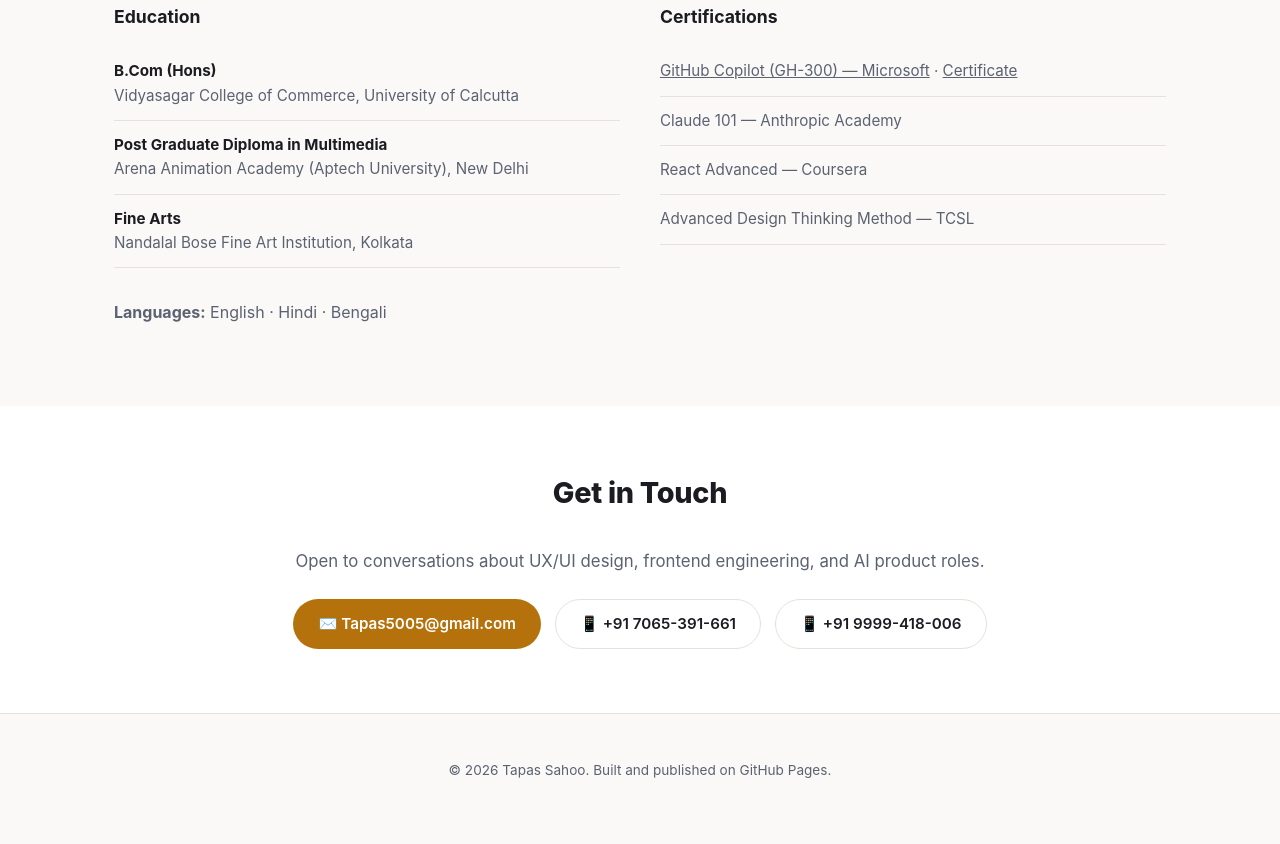
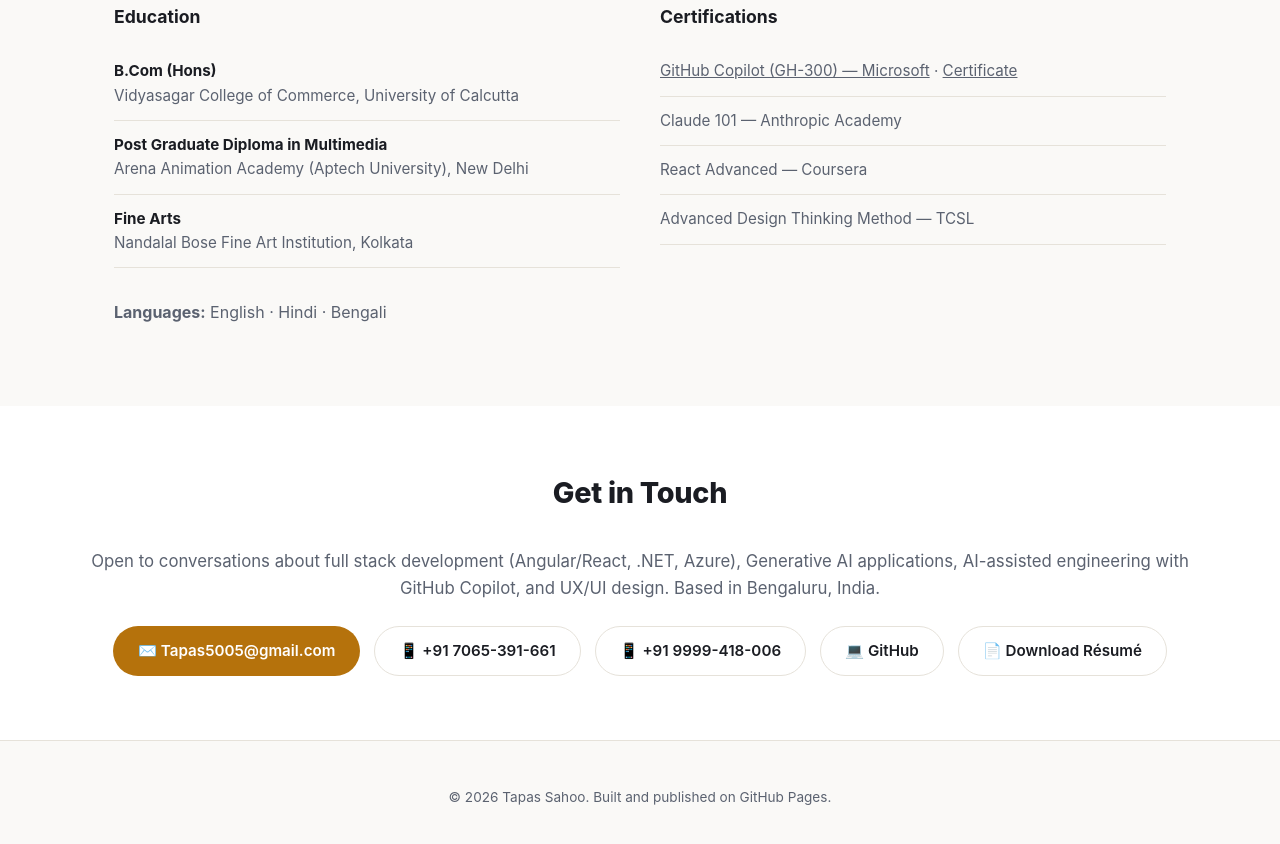
Before and after one commit to connectwithtapas/connectwithtapas.github.io, a plain HTML site: page index.html in a window 1280 px wide. Shown: the part 4119-4963 px from the top of the page. Drawn offline with Linux system fonts and the light colour scheme.

Commit message:
Update Get in Touch section for full stack profile
Co-Authored-By: Claude Opus 5.5 <noreply@anthropic.com>

```diff
--- a/index.html
+++ b/index.html
@@ -258,11 +258,13 @@
 
   <section id="contact" class="section alt contact-section">
     <h2 class="section-title">Get in Touch</h2>
-    <p class="about-text">Open to conversations about UX/UI design, frontend engineering, and AI product roles.</p>
+    <p class="about-text">Open to conversations about full stack development (Angular/React, .NET, Azure), Generative AI applications, AI-assisted engineering with GitHub Copilot, and UX/UI design. Based in Bengaluru, India.</p>
     <div class="contact-links">
       <a href="mailto:Tapas5005@gmail.com" class="btn btn-primary">✉️ Tapas5005@gmail.com</a>
       <a href="tel:+917065391661" class="btn btn-outline">📱 +91 7065-391-661</a>
       <a href="tel:+919999418006" class="btn btn-outline">📱 +91 9999-418-006</a>
+      <a href="https://github.com/connectwithtapas" class="btn btn-outline" target="_blank" rel="noopener">💻 GitHub</a>
+      <a href="assets/Tapas_Sahoo_Resume.pdf" class="btn btn-outline" download>📄 Download Résumé</a>
     </div>
   </section>
 
```
